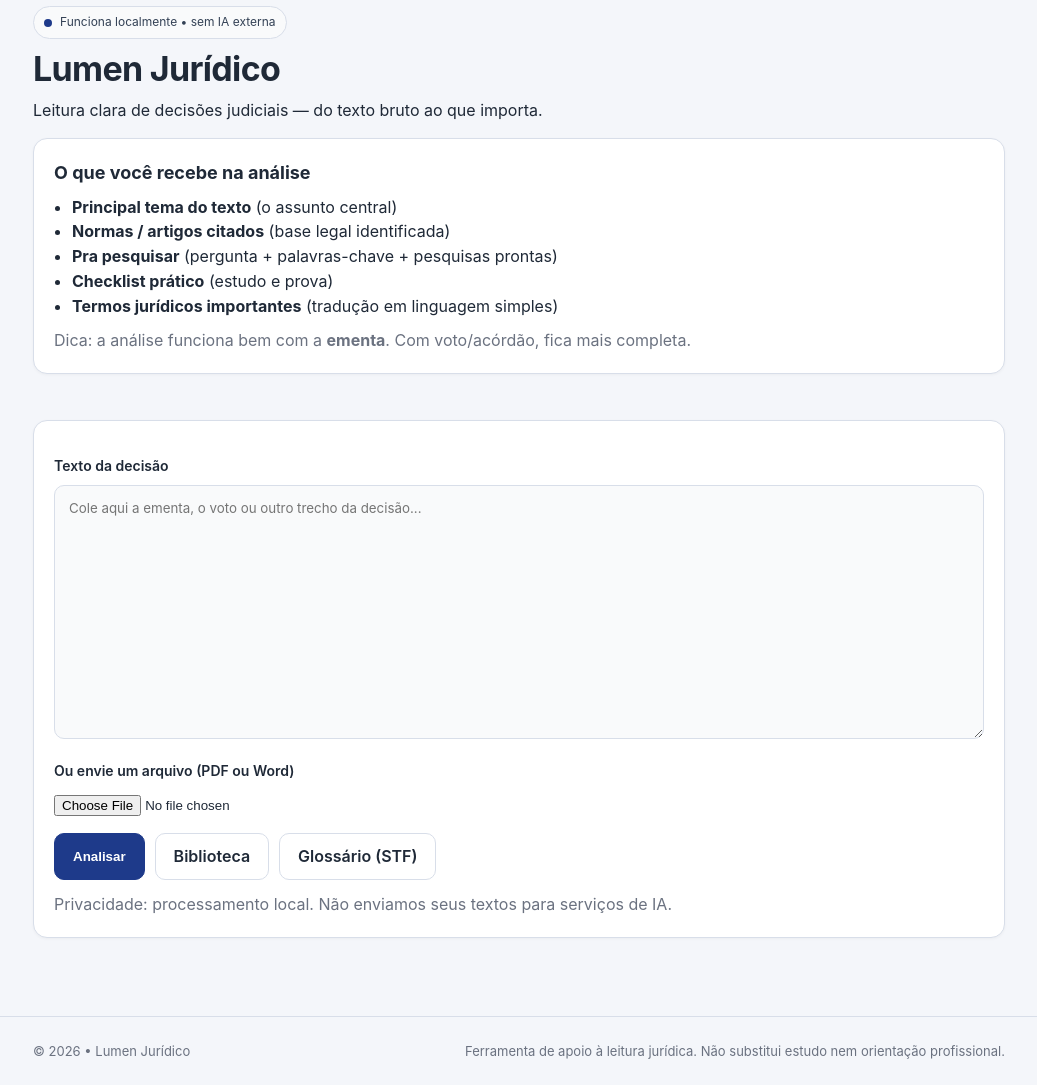
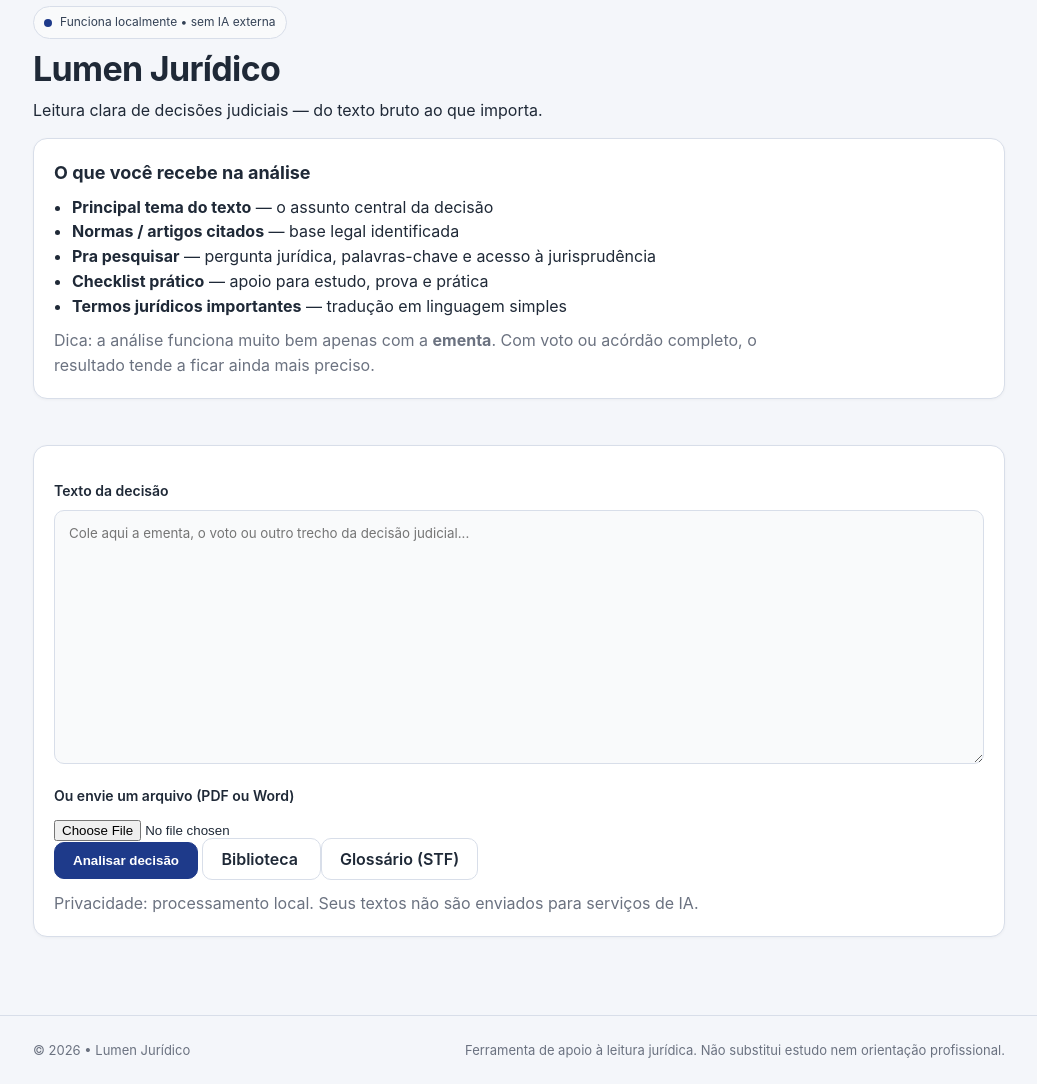
Before and after one commit to sabrinaandraderocha-cmyk/lumen-juridico, a Flask app: page / in a window 1280 px wide. Shown: the part 141-1226 px from the top of the page, without its empty margins (121-1158 px from the left). After the commit the page ends 1199 px from the top, so only its background shows below. Run offline with Flask 3, Linux system fonts and the light colour scheme.

Commit message:
Update index.html

```diff
--- a/templates/index.html
+++ b/templates/index.html
@@ -16,15 +16,18 @@
 
     <div class="card" style="margin-top:14px;">
       <h2 style="margin:0 0 8px 0;">O que você recebe na análise</h2>
-      <ul style="margin:8px 0 0;">
-        <li><strong>Principal tema do texto</strong> (o assunto central)</li>
-        <li><strong>Normas / artigos citados</strong> (base legal identificada)</li>
-        <li><strong>Pra pesquisar</strong> (pergunta + palavras-chave + pesquisas prontas)</li>
-        <li><strong>Checklist prático</strong> (estudo e prova)</li>
-        <li><strong>Termos jurídicos importantes</strong> (tradução em linguagem simples)</li>
+
+      <ul style="margin:8px 0 0; padding-left:18px;">
+        <li><strong>Principal tema do texto</strong> — o assunto central da decisão</li>
+        <li><strong>Normas / artigos citados</strong> — base legal identificada</li>
+        <li><strong>Pra pesquisar</strong> — pergunta jurídica, palavras-chave e acesso à jurisprudência</li>
+        <li><strong>Checklist prático</strong> — apoio para estudo, prova e prática</li>
+        <li><strong>Termos jurídicos importantes</strong> — tradução em linguagem simples</li>
       </ul>
+
       <p class="muted" style="margin-top:10px;">
-        Dica: a análise funciona bem com a <strong>ementa</strong>. Com voto/acórdão, fica mais completa.
+        Dica: a análise funciona muito bem apenas com a <strong>ementa</strong>.
+        Com voto ou acórdão completo, o resultado tende a ficar ainda mais preciso.
       </p>
     </div>
   </section>
@@ -40,7 +43,7 @@
         id="texto"
         name="texto"
         rows="14"
-        placeholder="Cole aqui a ementa, o voto ou outro trecho da decisão..."
+        placeholder="Cole aqui a ementa, o voto ou outro trecho da decisão judicial..."
       ></textarea>
 
       <label for="arquivo" style="margin-top:14px;">
@@ -53,33 +56,47 @@
         accept=".pdf,.docx"
       >
 
-      <div class="row" style="margin-top:16px; gap:10px; flex-wrap:wrap;">
-        <button class="btn" type="submit">Analisar</button>
-        <a class="btn secondary" href="{{ url_for('biblioteca') }}">Biblioteca</a>
-        <a class="btn secondary" href="{{ url_for('glossario') }}">Glossário (STF)</a>
+      <!-- BOTÕES PADRONIZADOS -->
+      <div class="actions">
+        <button class="btn primary" type="submit">
+          Analisar decisão
+        </button>
+
+        <a class="btn secondary" href="{{ url_for('biblioteca') }}">
+          Biblioteca
+        </a>
+
+        <a class="btn secondary" href="{{ url_for('glossario') }}">
+          Glossário (STF)
+        </a>
       </div>
 
       <p class="muted" style="margin-top:12px;">
-        Privacidade: processamento local. Não enviamos seus textos para serviços de IA.
+        Privacidade: processamento local. Seus textos não são enviados para serviços de IA.
       </p>
     </form>
   </section>
 
   <style>
-    /* Ajustes locais do hero (não quebra seu CSS global) */
-    .hero { padding: 26px 0 10px; }
+    /* Ajustes locais do hero (não quebra o CSS global) */
+    .hero {
+      padding: 26px 0 10px;
+    }
+
     .hero h1 {
       font-size: 34px;
       line-height: 1.15;
       letter-spacing: -0.02em;
       margin: 10px 0 0 0;
     }
+
     .hero .lead {
       font-size: 16px;
       margin-top: 10px;
       line-height: 1.6;
       max-width: 760px;
     }
+
     .hero-badge{
       display:inline-flex;
       align-items:center;
@@ -92,6 +109,7 @@
       color:#334155;
       width: fit-content;
     }
+
     .hero-badge .dot{
       width:8px;
       height:8px;
```
